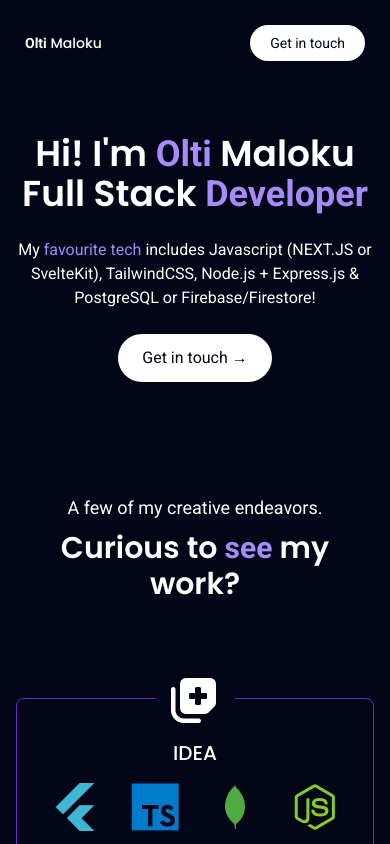
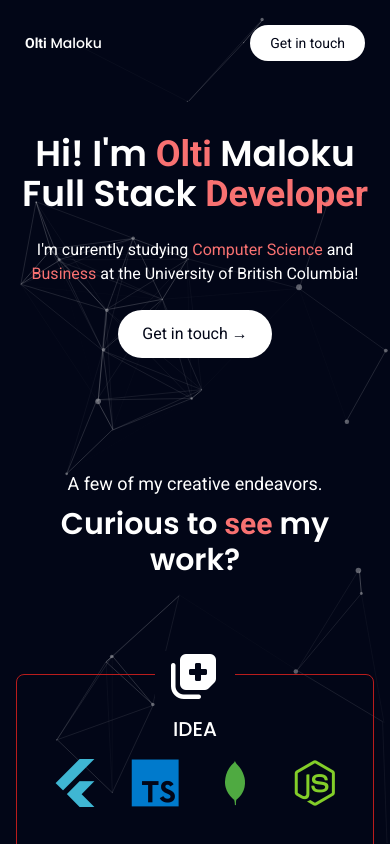
Before and after one commit to oltimaloku/portfolio, a SvelteKit app: page / in a window 390 px wide. Shown: the top 844 px of the page. Built offline with nearby package versions, Linux system fonts and the light colour scheme.

Commit message:
Aboute me section

```diff
--- a/src/app.html
+++ b/src/app.html
@@ -38,11 +38,9 @@
       <div class="absolute inset-0" id="particles-js"></div>
     </div>
     <script>
-      /*
       particlesJS.load("particles-js", "assets/particles.json", function () {
         console.log("Callback - particles.js config loaded");
       });
-      */
     </script>
   </body>
 </html>
--- a/src/components/Header.svelte
+++ b/src/components/Header.svelte
@@ -18,7 +18,7 @@
 <header
   class={"sticky z-[10] top-0 duration-200 px-6 flex items-center justify-between border border-solid " +
     (y > 0
-      ? " py-4 bg-slate-950 border-violet-950"
+      ? " py-4 bg-slate-950 border-red-900"
       : "py-6 bg-transparent border-transparent")}
 >
   <a href={baseUrl}>
@@ -29,7 +29,7 @@
 
   <div class="sm:flex items-center gap-4 hidden">
     {#each tabs as tab, index}
-      <a href={tab.link} class="duration-200 hover:text-violet-400">
+      <a href={tab.link} class="duration-200 hover:text-red-400">
         <p>{tab.name}</p>
       </a>
     {/each}
@@ -40,7 +40,7 @@
     class="blueShadow relative overflow-hidden px-5 py-2 group rounded-full bg-white text-slate-950"
   >
     <div
-      class="absolute top-0 right-full w-full h-full bg-violet-400 opacity-20 group-hover:translate-x-full z-0 duration-200"
+      class="absolute top-0 right-full w-full h-full bg-red-400 opacity-20 group-hover:translate-x-full z-0 duration-200"
     ></div>
     <h4 class="relative z-9">Get in touch</h4>
   </a>
--- a/src/components/Main.svelte
+++ b/src/components/Main.svelte
@@ -75,14 +75,16 @@
       class="flex flex-col lg:justify-center text-center gap-6 md:gap-8 lg:gap-10"
     >
       <h2 class="font-semibold text-4xl sm:text-5xl md:text-6xl">
-        Hi! I'm <span class="poppins text-violet-400">Olti</span> Maloku <br />
+        Hi! I'm <span class="poppins text-red-400">Olti</span> Maloku <br />
         Full Stack
-        <span class="poppins text-violet-400">Developer</span>
+        <span class="poppins text-red-400">Developer</span>
       </h2>
       <p class="text-base sm:text-lg md:text-xl">
-        My <span class="text-violet-400">favourite tech</span> includes Javascript
-        (NEXT.JS or SvelteKit), TailwindCSS, Node.js + Express.js & PostgreSQL or
-        Firebase/Firestore!
+        I'm currently studying <span class="text-red-400">
+          Computer Science</span
+        >
+        and <span class="text-red-400">Business</span>
+        at the University of British Columbia!
       </p>
       <a
         class="blueShadow mx-auto lg:mr-auto text-base sm:text-lg md:text-xl poppins relative overflow-hidden px-6 py-3 group rounded-full bg-white text-slate-950 cursor-pointer"
@@ -90,7 +92,7 @@
         target="_blank"
       >
         <div
-          class="absolute top-0 right-full w-full h-full bg-violet-400 opacity-20 group-hover:translate-x-full z-0 duration-200"
+          class="absolute top-0 right-full w-full h-full bg-red-400 opacity-20 group-hover:translate-x-full z-0 duration-200"
         />
         <h4 class="relative z-9">Get in touch &rarr;</h4>
       </a>
@@ -102,7 +104,7 @@
         A few of my creative endeavors.
       </h6>
       <h3 class="text-3xl font-semibold sm:text-4xl md:text-5xl">
-        Curious to <span class="poppins text-violet-400">see</span> my work?
+        Curious to <span class="poppins text-red-400">see</span> my work?
       </h3>
     </div>
 
@@ -135,9 +137,45 @@
           facilitates user functionalities such as creating posts, joining
           communities, and awarding commendations. The project primarily
           emphasizes proficient database handling, ensuring seamless
-          interactions akin to mainstream platforms.
+          interactions.
         </p>
       </Step>
     </div>
   </section>
+  <section id="about" class="text-center justify-center items-center mb-40">
+    <h3 class="text-3xl font-semibold sm:text-4xl md:text-5xl my-4">
+      About me
+    </h3>
+    <div class="flex justify-center my-8">
+      <div
+        class="border h-64 w-64 overflow-hidden rounded-full flex flex-col justify-center items-center"
+      >
+        <img
+          src="../../src/assets/profile_photo.PNG"
+          class="object-cover w-full h-full rounded-full"
+        />
+      </div>
+    </div>
+    <div class="space-y-4 lg:mx-64 md:mx-16 sm:mx-8">
+      <h6 class="">
+        I am currently in my third year of studies at the University of British
+        Columbia. As a fervent soccer enthusiast, musician, and fitness devotee,
+        I find joy and fulfillment in a diverse range of activities. My love for
+        piano playing not only hones my artistic skills but also offers a
+        harmonious balance to my rigorous academic schedule.
+      </h6>
+      <h6 class="">
+        Beyond these interests, my fascination with the world of technology
+        plays a significant role in my pursuits. My technical interests
+        primarily focus on mobile app development, and web development.
+        Recently, I have found myself drawn to the space of virtual reality.
+        These areas not only captivate my curiosity but also fuel my ambition to
+        build and create innovative solutions.
+      </h6>
+      <h6 class="">
+        For a detailed overview of my professional journey and projects, feel
+        free to explore my resume [here].
+      </h6>
+    </div>
+  </section>
 </main>
--- a/src/components/ProjectHeader.svelte
+++ b/src/components/ProjectHeader.svelte
@@ -3,7 +3,7 @@
   export let date;
 </script>
 
-<div class="p-8 border rounded border-solid border-violet-700">
+<div class="p-8 border rounded border-solid border-red-700">
   <div class="flex justify-center w-full">
     <div class="flex flex-col items-center justify-between">
       <h1 class="text-2xl">{title}</h1>
--- a/src/components/Step.svelte
+++ b/src/components/Step.svelte
@@ -4,7 +4,7 @@
 
 <a
   href={`/projects${step.href}`}
-  class="p-4 sm:p-6 md:p-8 flex flex-col gap-4 rounded-lg border border-solid border-violet-700 text-center group cursor-pointer hover:border-violet-400 duration-200"
+  class="p-4 sm:p-6 md:p-8 flex flex-col gap-4 rounded-lg border border-solid border-red-700 text-center group cursor-pointer hover:border-red-400 duration-200"
 >
   <div
     class="bg-slate-950 grid place-items-center px-4 text-5xl md:text-6xl -mt-10 sm:-mt-12 mx-auto duration-200"
--- a/src/components/projects/Idea.svelte
+++ b/src/components/projects/Idea.svelte
@@ -30,7 +30,7 @@
           I embarked on an exciting project called IDEA (Interactive Daily
           Epilepsy Assistant) while working as a Product Manager Intern and
           Software Engineer Intern at <a
-            class="text-purple-500"
+            class="text-red-400"
             href="https://www.edeecare.com/"
             target="_blank">Edee Care</a
           >, a startup dedicated to creating solutions for people with epilepsy.
@@ -116,15 +116,15 @@
       initiated by feedback from V1 testing and the addition of new UX
       designers. This phase included a revamp of Edee Care’s visual style,
       resulting in a major rewrite of the frontend code for better integration
-      of design changes, and <a href="#SManagement" class="text-violet-500"
+      of design changes, and <a href="#SManagement" class="text-red-400"
         >improvements in state management</a
       >
       for enhanced performance and scalability. We also updated our
-      <a href="#Database" class="text-violet-500">database schema </a>for
-      greater user customization,
-      <a href="#Backend" class="text-violet-500">transitioned our backend</a>
+      <a href="#Database" class="text-red-400">database schema </a>for greater
+      user customization,
+      <a href="#Backend" class="text-red-400">transitioned our backend</a>
       from JavaScript to TypeScript for increased robustness, and refined the
-      <a href="#Health" class="text-violet-500"
+      <a href="#Health" class="text-red-400"
         >onboarding and health integration</a
       >
       processes to better cater to individual user needs.
```
Also changed, not shown: 1 other file (tests, documents, lock files or other folders).
